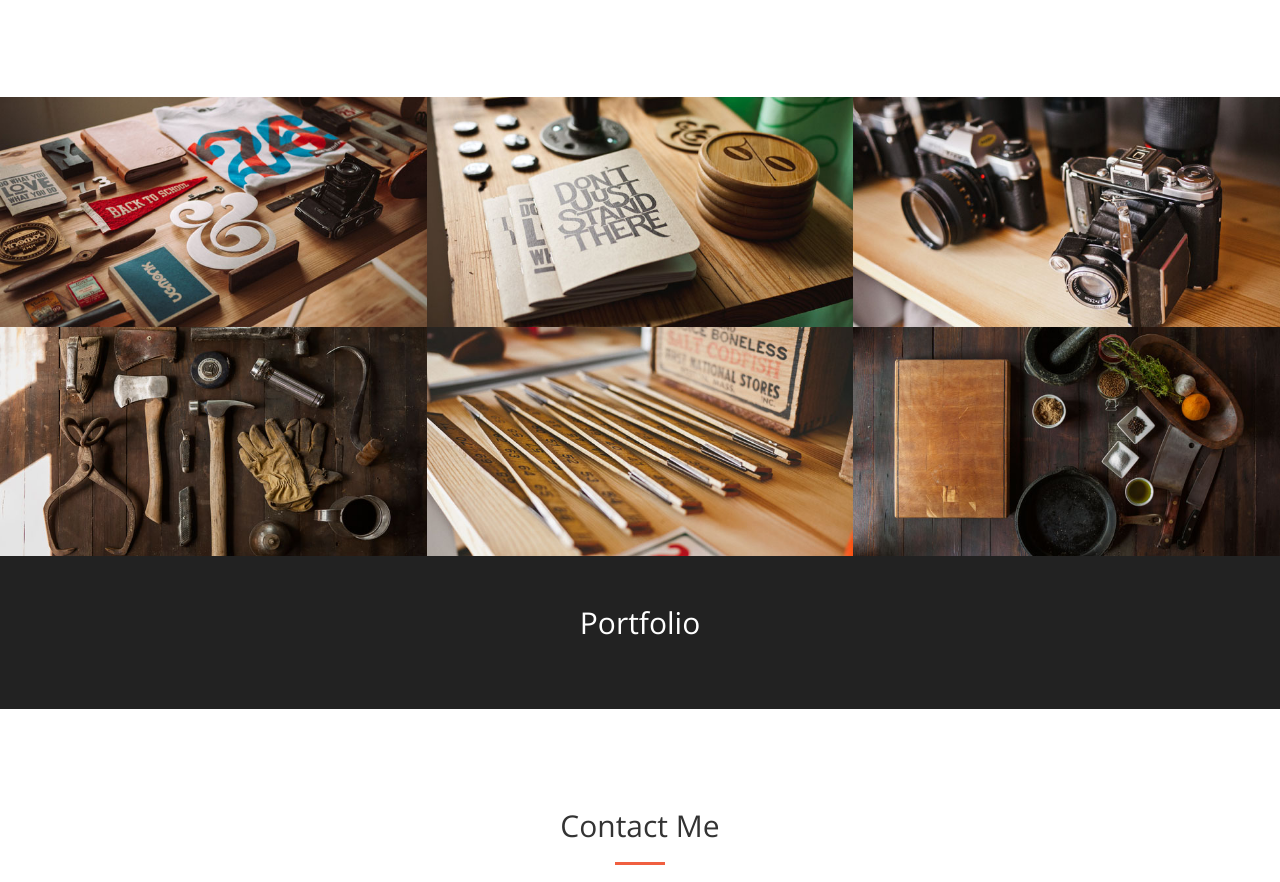
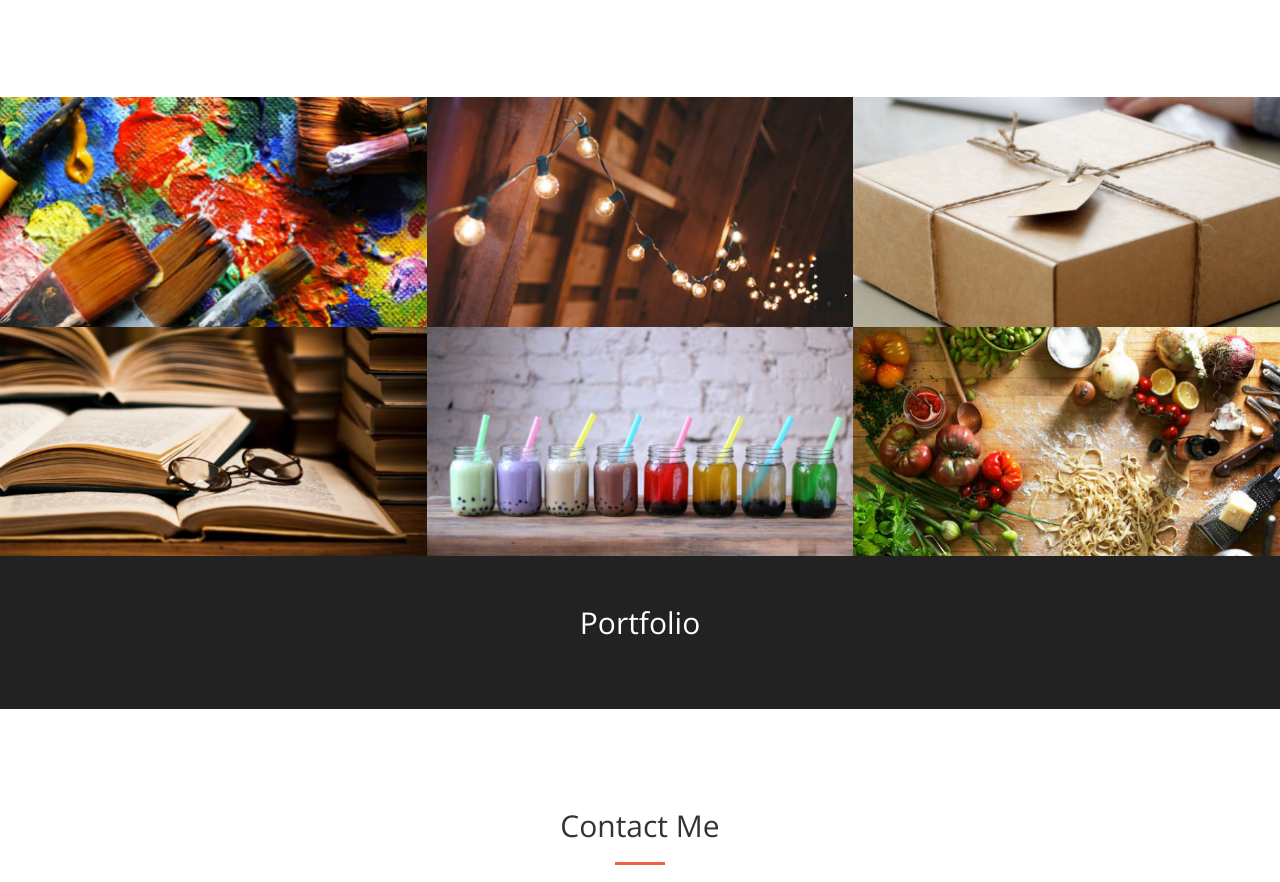
Before and after one commit to kevniu/kevniu.github.io, a website: page index.html in a window 1280 px wide. Shown: the part 1679-2561 px from the top of the page. Drawn offline with nearby package versions, Linux system fonts and the light colour scheme.

Commit message:
Add images

```diff
--- a/index.html
+++ b/index.html
@@ -198,7 +198,7 @@
             <div class="row no-gutter popup-gallery">
                 <div class="col-lg-4 col-sm-6">
                     <div class="portfolio-box">
-                        <img src="img/portfolio/thumbnails/1.jpg" class="img-responsive" alt="">
+                        <img src="img/portfolio/thumbnails/art.jpg" class="img-responsive" alt="">
                         <div class="portfolio-box-caption">
                             <div class="portfolio-box-caption-content">
                                 <div class="project-category text-faded">
@@ -215,7 +215,7 @@
                 </div>
                 <div class="col-lg-4 col-sm-6">
                     <div class="portfolio-box">
-                        <img src="img/portfolio/thumbnails/2.jpg" class="img-responsive" alt="">
+                        <img src="img/portfolio/thumbnails/lights.jpg" class="img-responsive" alt="">
                         <div class="portfolio-box-caption">
                             <div class="portfolio-box-caption-content">
                                 <div class="project-category text-faded">
@@ -232,7 +232,7 @@
                 </div>
                 <div class="col-lg-4 col-sm-6">
                     <div class="portfolio-box">
-                        <img src="img/portfolio/thumbnails/3.jpg" class="img-responsive" alt="">
+                        <img src="img/portfolio/thumbnails/package.jpg" class="img-responsive" alt="">
                         <div class="portfolio-box-caption">
                             <div class="portfolio-box-caption-content">
                                 <div class="project-category text-faded">
@@ -249,7 +249,7 @@
                 </div>
                 <div class="col-lg-4 col-sm-6">
                     <div class="portfolio-box">
-                        <img src="img/portfolio/thumbnails/6.jpg" class="img-responsive" alt="">
+                        <img src="img/portfolio/thumbnails/books.jpg" class="img-responsive" alt="">
                         <div class="portfolio-box-caption">
                             <div class="portfolio-box-caption-content">
                                 <div class="project-category text-faded">
@@ -266,7 +266,7 @@
                 </div>
                 <div class="col-lg-4 col-sm-6">
                     <div class="portfolio-box">
-                        <img src="img/portfolio/thumbnails/5.jpg" class="img-responsive" alt="">
+                        <img src="img/portfolio/thumbnails/tea.jpg" class="img-responsive" alt="">
                         <div class="portfolio-box-caption">
                             <div class="portfolio-box-caption-content">
                                 <div class="project-category text-faded">
@@ -283,7 +283,7 @@
                 </div>
                 <div class="col-lg-4 col-sm-6">
                     <div class="portfolio-box">
-                        <img src="img/portfolio/thumbnails/4.jpg" class="img-responsive" alt="">
+                        <img src="img/portfolio/thumbnails/recipe.jpg" class="img-responsive" alt="">
                         <div class="portfolio-box-caption">
                             <div class="portfolio-box-caption-content">
                                 <div class="project-category text-faded">
```
Also changed, not shown: img/portfolio/fullsize/1.jpg (deleted), img/portfolio/fullsize/2.jpg (deleted), img/portfolio/fullsize/3.jpg (deleted), img/portfolio/fullsize/4.jpg (deleted), img/portfolio/fullsize/5.jpg (deleted), img/portfolio/fullsize/6.jpg (deleted), img/portfolio/thumbnails/art.jpg (added), img/portfolio/thumbnails/books.jpg (added), img/portfolio/thumbnails/lights.jpg (added), img/portfolio/thumbnails/package.jpg (added), img/portfolio/thumbnails/recipe.jpg (added), img/portfolio/thumbnails/tea.jpg (added).
